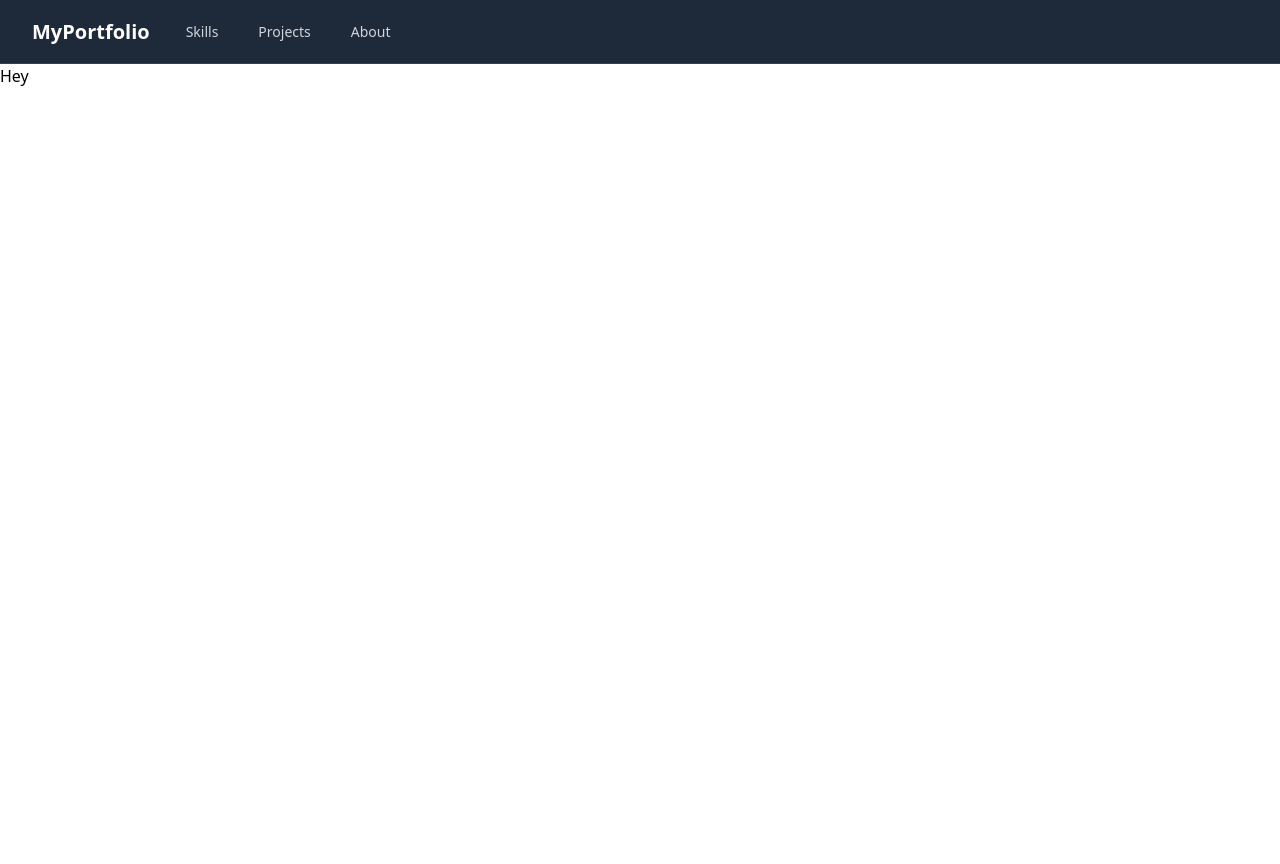
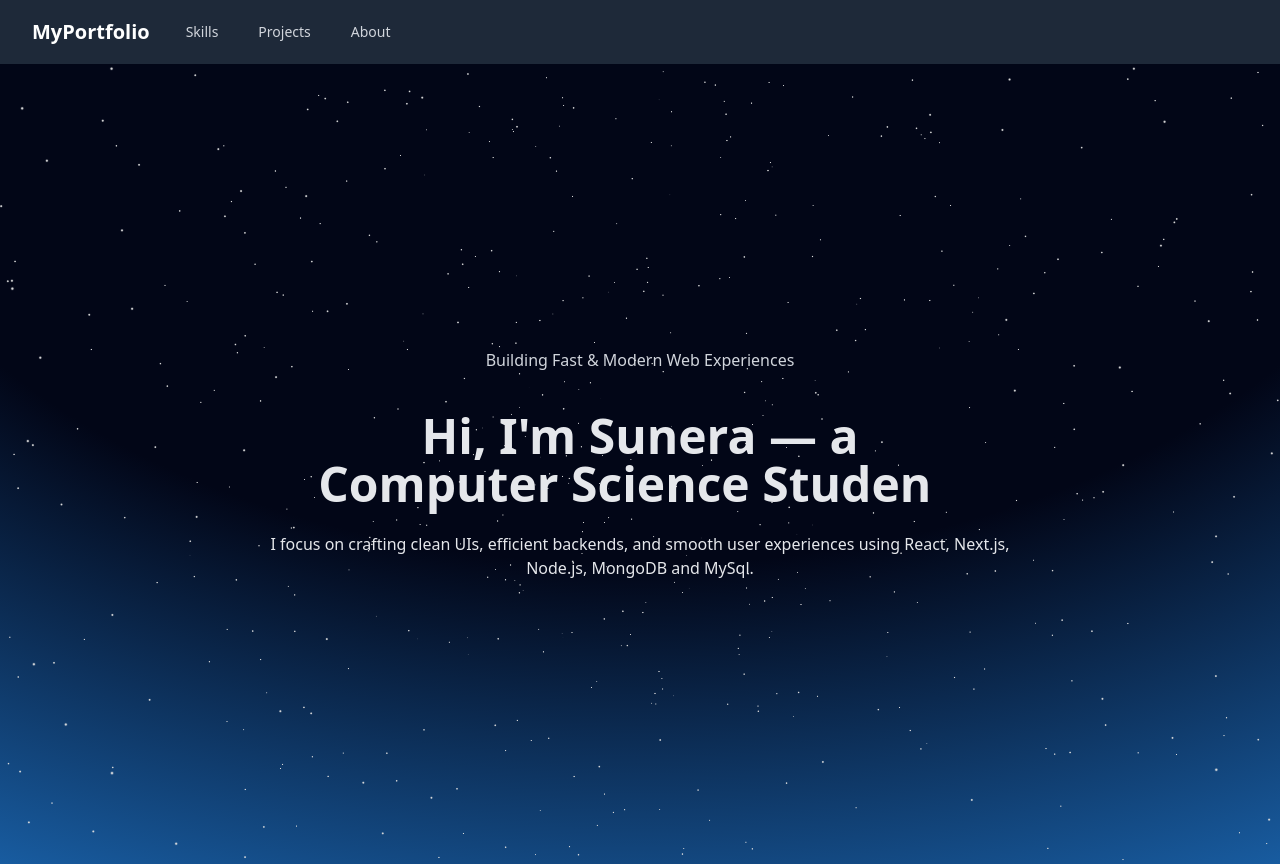
Before and after one commit to SuneraR/my-portfolio-website, a Next.js app: page / in a window 1280 px wide. Before the commit the page ends 800 px from the top, so only its background shows below. Built offline with nearby package versions, Linux system fonts and the light colour scheme.

Commit message:
Add Hero section

```diff
--- a/app/page.js
+++ b/app/page.js
@@ -1,8 +1,9 @@
+import Hero from "@/components/Hero";
 
 export default function Home() {
   return (
     <>
-      <h1>Hey</h1>
+      <Hero />
     </>
   );
 }
--- /dev/null
+++ b/components/Hero.jsx
@@ -0,0 +1,58 @@
+"use client";
+
+import dynamic from "next/dynamic";
+import {
+  motion,
+  useMotionTemplate,
+  useMotionValue,
+  animate,
+} from "framer-motion";
+import { useEffect } from "react";
+import TextType from "./Text/TextType";
+const StarsCanvas = dynamic(() => import("./StarsCanvas"), {
+  ssr: false,
+});
+
+const COLORS = ["#13FFAA", "#1E67C6", "#CE84CF", "#DD335C"];
+
+export default function Hero() {
+  const color = useMotionValue(COLORS[0]);
+  const backgroundImage = useMotionTemplate`radial-gradient(125% 125% at 50% 0%, #020617 50%,${color})`;
+
+  useEffect(() => {
+    animate(color, COLORS, {
+      ease: "easeOut",
+      duration: 20,
+      repeat: Infinity,
+      repeatType: "mirror",
+    });
+  });
+  return (
+    <motion.section
+      style={{ backgroundImage }}
+      className="relative grid min-h-screen place-content-center overflow-hidden bg-gray-800 px-4 py-24 text-gray-200"
+    >
+      <div className="flex flex-col gap-6 text-center max-w-3xl z-10">
+        <p className="text-gray-300">Building Fast & Modern Web Experiences</p>
+        <h1 className="mt-4 text-5xl font-bold">
+          Hi, I'm Sunera — a <br />{" "}
+          <TextType
+            text={["MERN Stack Developer.", "Computer Science Student."]}
+            typingSpeed={75}
+            pauseDuration={1500}
+            showCursor={true}
+            cursorCharacter="|"
+          />
+
+        </h1>
+        <p>
+          I focus on crafting clean UIs, efficient backends, and smooth user
+          experiences using React, Next.js, Node.js, MongoDB and MySql.
+        </p>
+      </div>
+      <div className="absolute inset-0 z-0">
+        <StarsCanvas />
+      </div>
+    </motion.section>
+  );
+}
--- a/components/NavBar.jsx
+++ b/components/NavBar.jsx
@@ -6,7 +6,7 @@ export default function NavBar() {
   const [mobileMenuOpen, setMobileMenuOpen] = useState(false);
 
   return (
-    <nav className="relative bg-gray-800 after:pointer-events-none after:absolute after:inset-x-0 after:bottom-0 after:h-px after:bg-white/10">
+    <nav className="relative bg-gray-800 after:pointer-events-none after:absolute after:inset-x-0 after:bottom-0 after:h-px ">
       <div className="mx-auto max-w-7xl px-2 sm:px-6 lg:px-8">
         <div className="relative flex h-16 items-center justify-between">
           <div className="absolute inset-y-0 left-0 flex items-center sm:hidden">
@@ -81,8 +81,7 @@ export default function NavBar() {
         </div>
       </div>
 
-      {mobileMenuOpen && (
-        <div className="sm:hidden">
+      <div className={`sm:hidden ${mobileMenuOpen ? 'block' : 'hidden'}`}>
         <div className="space-y-1 px-2 pt-2 pb-3">
 
           <a
@@ -105,7 +104,6 @@ export default function NavBar() {
           </a>
         </div>
       </div>
-      )}
     </nav>
   );
 }
--- /dev/null
+++ b/components/StarsCanvas.jsx
@@ -0,0 +1,19 @@
+
+"use client";
+
+import { Canvas } from "@react-three/fiber";
+import { Stars } from "@react-three/drei";
+
+export default function StarsCanvas() {
+  return (
+    <Canvas>
+      <Stars
+        radius={50}
+        count={3500}
+        factor={4}
+        fade
+        speed={1}
+      />
+    </Canvas>
+  );
+}
--- /dev/null
+++ b/components/Text/TextType.css
@@ -0,0 +1,14 @@
+.text-type {
+  display: inline-block;
+  white-space: pre-wrap;
+}
+
+.text-type__cursor {
+  margin-left: 0.25rem;
+  display: inline-block;
+  opacity: 1;
+}
+
+.text-type__cursor--hidden {
+  display: none;
+}
--- /dev/null
+++ b/components/Text/TextType.jsx
@@ -0,0 +1,174 @@
+'use client';
+
+import { useEffect, useRef, useState, createElement, useMemo, useCallback } from 'react';
+import { gsap } from 'gsap';
+import './TextType.css';
+
+const TextType = ({
+  text,
+  as: Component = 'div',
+  typingSpeed = 50,
+  initialDelay = 0,
+  pauseDuration = 2000,
+  deletingSpeed = 30,
+  loop = true,
+  className = '',
+  showCursor = true,
+  hideCursorWhileTyping = false,
+  cursorCharacter = '|',
+  cursorClassName = '',
+  cursorBlinkDuration = 0.5,
+  textColors = [],
+  variableSpeed,
+  onSentenceComplete,
+  startOnVisible = false,
+  reverseMode = false,
+  ...props
+}) => {
+  const [displayedText, setDisplayedText] = useState('');
+  const [currentCharIndex, setCurrentCharIndex] = useState(0);
+  const [isDeleting, setIsDeleting] = useState(false);
+  const [currentTextIndex, setCurrentTextIndex] = useState(0);
+  const [isVisible, setIsVisible] = useState(!startOnVisible);
+  const cursorRef = useRef(null);
+  const containerRef = useRef(null);
+
+  const textArray = useMemo(() => (Array.isArray(text) ? text : [text]), [text]);
+
+  const getRandomSpeed = useCallback(() => {
+    if (!variableSpeed) return typingSpeed;
+    const { min, max } = variableSpeed;
+    return Math.random() * (max - min) + min;
+  }, [variableSpeed, typingSpeed]);
+
+  const getCurrentTextColor = () => {
+    if (textColors.length === 0) return;
+    return textColors[currentTextIndex % textColors.length];
+  };
+
+  useEffect(() => {
+    if (!startOnVisible || !containerRef.current) return;
+
+    const observer = new IntersectionObserver(
+      entries => {
+        entries.forEach(entry => {
+          if (entry.isIntersecting) {
+            setIsVisible(true);
+          }
+        });
+      },
+      { threshold: 0.1 }
+    );
+
+    observer.observe(containerRef.current);
+    return () => observer.disconnect();
+  }, [startOnVisible]);
+
+  useEffect(() => {
+    if (showCursor && cursorRef.current) {
+      gsap.set(cursorRef.current, { opacity: 1 });
+      gsap.to(cursorRef.current, {
+        opacity: 0,
+        duration: cursorBlinkDuration,
+        repeat: -1,
+        yoyo: true,
+        ease: 'power2.inOut'
+      });
+    }
+  }, [showCursor, cursorBlinkDuration]);
+
+  useEffect(() => {
+    if (!isVisible) return;
+
+    let timeout;
+    const currentText = textArray[currentTextIndex];
+    const processedText = reverseMode ? currentText.split('').reverse().join('') : currentText;
+
+    const executeTypingAnimation = () => {
+      if (isDeleting) {
+        if (displayedText === '') {
+          setIsDeleting(false);
+          if (currentTextIndex === textArray.length - 1 && !loop) {
+            return;
+          }
+
+          if (onSentenceComplete) {
+            onSentenceComplete(textArray[currentTextIndex], currentTextIndex);
+          }
+
+          setCurrentTextIndex(prev => (prev + 1) % textArray.length);
+          setCurrentCharIndex(0);
+          timeout = setTimeout(() => {}, pauseDuration);
+        } else {
+          timeout = setTimeout(() => {
+            setDisplayedText(prev => prev.slice(0, -1));
+          }, deletingSpeed);
+        }
+      } else {
+        if (currentCharIndex < processedText.length) {
+          timeout = setTimeout(
+            () => {
+              setDisplayedText(prev => prev + processedText[currentCharIndex]);
+              setCurrentCharIndex(prev => prev + 1);
+            },
+            variableSpeed ? getRandomSpeed() : typingSpeed
+          );
+        } else if (textArray.length >= 1) {
+          if (!loop && currentTextIndex === textArray.length - 1) return;
+          timeout = setTimeout(() => {
+            setIsDeleting(true);
+          }, pauseDuration);
+        }
+      }
+    };
+
+    if (currentCharIndex === 0 && !isDeleting && displayedText === '') {
+      timeout = setTimeout(executeTypingAnimation, initialDelay);
+    } else {
+      executeTypingAnimation();
+    }
+
+    return () => clearTimeout(timeout);
+    // eslint-disable-next-line react-hooks/exhaustive-deps
+  }, [
+    currentCharIndex,
+    displayedText,
+    isDeleting,
+    typingSpeed,
+    deletingSpeed,
+    pauseDuration,
+    textArray,
+    currentTextIndex,
+    loop,
+    initialDelay,
+    isVisible,
+    reverseMode,
+    variableSpeed,
+    onSentenceComplete
+  ]);
+
+  const shouldHideCursor =
+    hideCursorWhileTyping && (currentCharIndex < textArray[currentTextIndex].length || isDeleting);
+
+  return createElement(
+    Component,
+    {
+      ref: containerRef,
+      className: `text-type ${className}`,
+      ...props
+    },
+    <span className="text-type__content" style={{ color: getCurrentTextColor() || 'inherit' }}>
+      {displayedText}
+    </span>,
+    showCursor && (
+      <span
+        ref={cursorRef}
+        className={`text-type__cursor ${cursorClassName} ${shouldHideCursor ? 'text-type__cursor--hidden' : ''}`}
+      >
+        {cursorCharacter}
+      </span>
+    )
+  );
+};
+
+export default TextType;
--- a/package.json
+++ b/package.json
@@ -9,7 +9,11 @@
     "lint": "eslint"
   },
   "dependencies": {
+    "@react-three/drei": "^10.7.7",
+    "@react-three/fiber": "^9.4.2",
     "flowbite": "^4.0.1",
+    "framer-motion": "^12.23.25",
+    "gsap": "^3.14.1",
     "next": "16.0.8",
     "react": "19.2.1",
     "react-dom": "19.2.1"
```
Also changed, not shown: 1 other file (tests, documents, lock files or other folders). Lines whose indentation alone changed are shown as unchanged.
